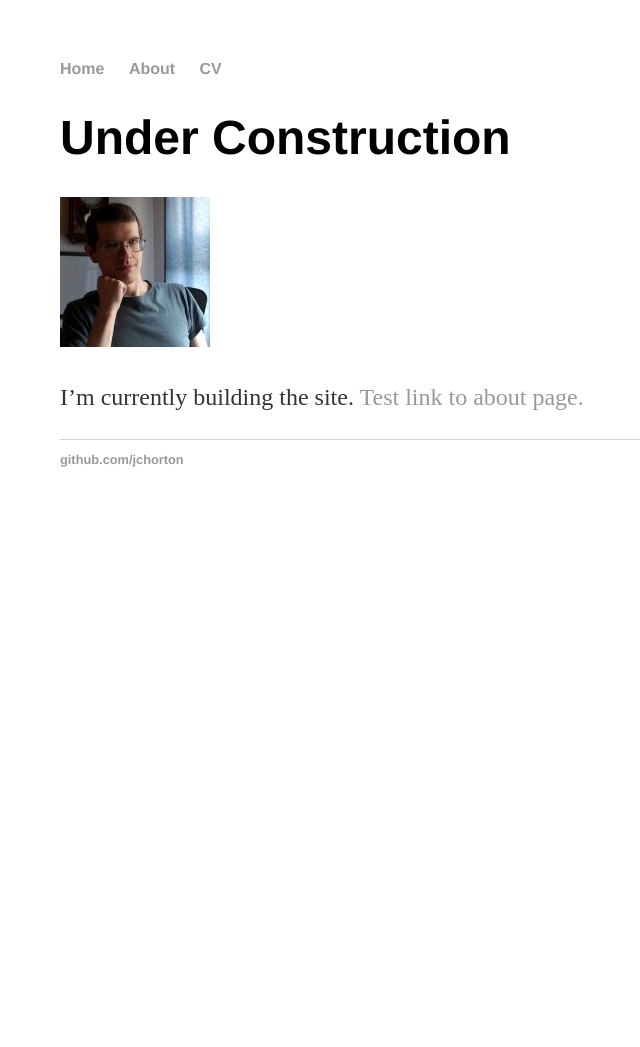
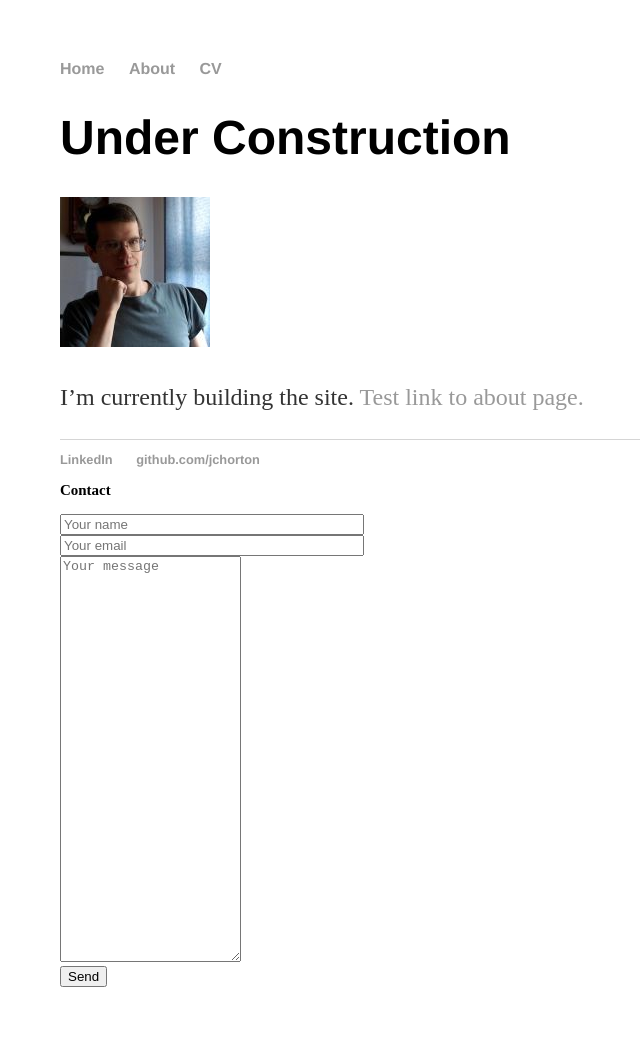
Before and after one commit to jchorton/jchorton.github.io, a Jekyll site: the page built from index.md, in a window 1280 px wide. Shown: the whole page, without its empty margins (132-772 px from the left). Built offline with Jekyll 4.4.1, drawn with Linux system fonts in a browser that asks for light colours; before the commit the page ends 900 px from its top, so only the background shows below that.

Commit message:
Update default.html

```diff
--- a/_layouts/default.html
+++ b/_layouts/default.html
@@ -14,16 +14,25 @@
 	        			<!-- <li><a href="/blog">Blog</a></li> -->
 	    			</ul>
 			</nav>
+
 			<div class="container">
+				{{ content }}
+			</div><!-- /.container -->
 
-			{{ content }}
-
-			</div><!-- /.container -->
 			<footer>
 	    			<ul>
 	        			<!-- <li><a href="mailto:hankquinlanhub@gmail.com">email</a></li> -->
+					<li><a href="https://www.linkedin.com/in/hortonjc/">LinkedIn</a></li>
 	        			<li><a href="https://github.com/jchorton">github.com/jchorton</a></li>
 				</ul>
+
+				<h3>Contact</h3>
+				<form id="contactform" action="//formspree.io/hort_wort@hotmail.com" method="POST">
+    					<input type="text" name="name" placeholder="Your name" style="width:33%"><br />
+    					<input type="email" name="_replyto" placeholder="Your email" style="width:33%"><br />
+    					<textarea name="message" placeholder="Your message" style="height:400px" style="width:100%"></textarea><br />
+    					<input type="submit" value="Send">
+				</form>
 			</footer>
 		</body>
 	</html>
```
Lines whose indentation alone changed are shown as unchanged.
